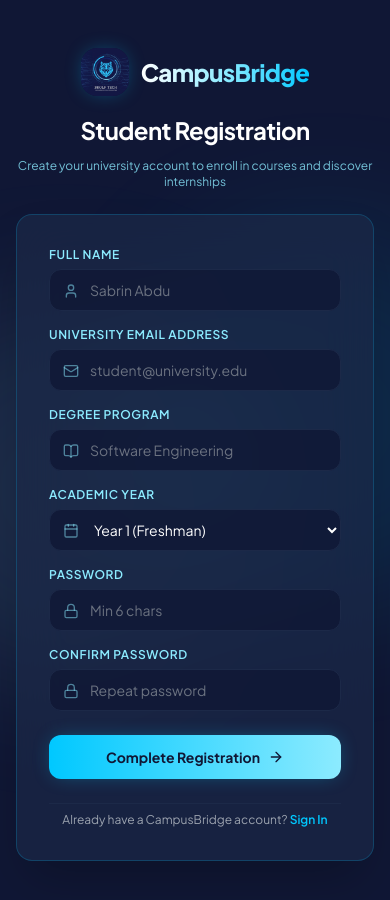
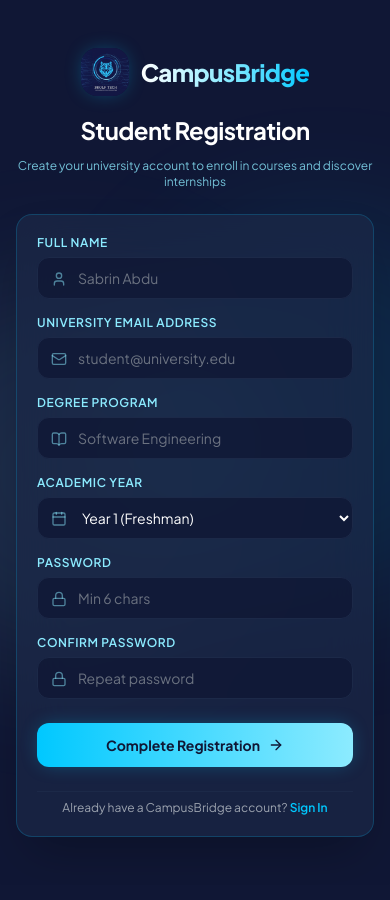
Before and after one commit to Wezamanner/campusBridge, a React (Vite) app in the folder client/: page /register in a window 390 px wide. Shown: the top 900 px of the page. Built offline with nearby package versions, Linux system fonts and the light colour scheme; no server answers.

Commit message:
fix(responsive): RegisterPage card padding p-5 sm:p-8

```diff
--- a/client/src/pages/public/RegisterPage.jsx
+++ b/client/src/pages/public/RegisterPage.jsx
@@ -114,7 +114,7 @@ export default function RegisterPage() {
         </div>
 
         {/* Form Container */}
-        <div className="p-8 rounded-2xl bg-[#1C2948]/70 border border-[#00C8FF]/20 backdrop-blur-xl shadow-2xl space-y-6">
+        <div className="p-5 sm:p-8 rounded-2xl bg-[#1C2948]/70 border border-[#00C8FF]/20 backdrop-blur-xl shadow-2xl space-y-6">
           {!checkingSettings && !registrationOpen ? (
             <div className="text-center py-6 space-y-4">
               <div className="w-12 h-12 mx-auto rounded-full bg-rose-500/20 text-rose-400 flex items-center justify-center border border-rose-500/30">
```
